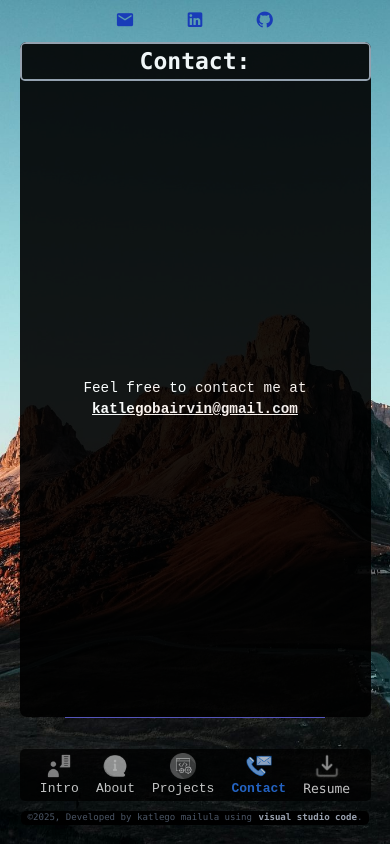
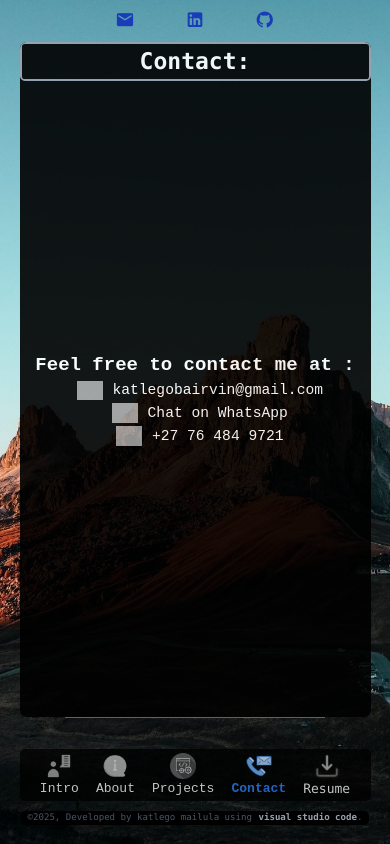
Before and after one commit to Katlego-ki/my-portfolio, a React (Vite) app: page /Contact in a window 390 px wide. Built offline with nearby package versions, Linux system fonts and the light colour scheme; grey boxes are pictures that could not be loaded.

Commit message:
add c++, whatsapp, and phone number

```diff
--- a/src/Pages/About.tsx
+++ b/src/Pages/About.tsx
@@ -17,6 +17,11 @@ const About = () => {
 
         <h2 className="my-[3vh] text-center h-fit mx-auto text-2xl font-mono">My Tech Stack :</h2>
         <div className="mb-[7vh] shadow-md shadow-gray-900 bg-gray-800 flex flex-wrap justify-center lg:justify-evenly  h-fit w-9/10 md:w-2/3 rounded-md mx-auto">
+          {/* c++*/}
+          <div className="text-center p-2 w-fit">
+            <img src="https://img.icons8.com/color/48/000000/c-plus-plus-logo.png" alt="cpp" className="w-[40px] mx-auto"/>
+            <p className="text-white">C++</p>
+          </div>
           <div className="text-center p-2 w-fit">
             <img src="https://img.icons8.com/color/48/000000/c-sharp-logo.png" alt="c#" className="w-[40px]"/>
             <p className="text-white">C#</p>
@@ -28,10 +33,6 @@ const About = () => {
           <div className="text-center p-2 w-fit">
             <img src="https://img.icons8.com/color/48/000000/javascript.png" alt="js" className="w-[40px] mx-auto"/>
             <p className="text-white text-[1.0rem]">JS</p>
-          </div>
-          <div className="text-center p-2 w-fit">
-            <img src="https://img.icons8.com/color/48/000000/typescript.png" alt="ts" className="w-[40px] mx-auto"/>
-            <p className="text-white">TS</p>
           </div>
           <div className="text-center p-2 w-fit">
             <img src="https://img.icons8.com/color/48/000000/react-native.png" alt="rct" className="w-[40px] mx-auto"/>
--- a/src/Pages/Contact.tsx
+++ b/src/Pages/Contact.tsx
@@ -3,8 +3,24 @@ const Contact = () => {
         <div className="grid opacity-90 h-[80dvh] w-9/10 md:w-3/4 mx-auto bg-black rounded-lg overflow-x-hidden">
             <h1 className="border-solid border-2 border-gray-400 text-center w-full h-fit rounded-md mx-auto text-[23px] font-bold font-mono">Contact:</h1>
 
-            <div className="animate-sl overflow-auto w-fit mx-auto h-fit wrapper">
-                <h2 className="grid m-auto text-center">Feel free to contact me at <a className="underline font-bold" href="mailto:katlegobairvin@gmail.com">katlegobairvin@gmail.com</a></h2>
+            <div className="animate-sl overflow-auto w-fit mx-auto h-fit wrapper text-center">
+                <h1 className="grid m-auto text-[19px] font-bold">Feel free to contact me at :</h1>
+
+                {/* Email */}
+                <a className="text-lg block" href="mailto:katlegobairvin@gmail.com">
+                    <img className="w-8 inline mx-3" src="https://img.icons8.com/color/48/000000/email.png" alt="email-icon"></img>katlegobairvin@gmail.com
+                </a>
+
+                {/* WhatsApp */}
+                <a className="text-lg block" href="https://wa.me/27764849721" target="_blank" rel="noopener noreferrer">
+                    <img className="w-8 inline mx-3" src="https://img.icons8.com/color/48/000000/whatsapp--v1.png" alt="whatsapp-icon"></img>Chat on WhatsApp
+                </a>
+
+                {/* Phone */}
+                <a className="text-lg block" href="tel:+27764849721">
+                    <img className="w-8 inline mx-3" src="https://img.icons8.com/color/48/000000/phone.png" alt="phone-icon"></img>+27 76 484 9721
+                </a>
+
             </div>
         </div>
     )
```
